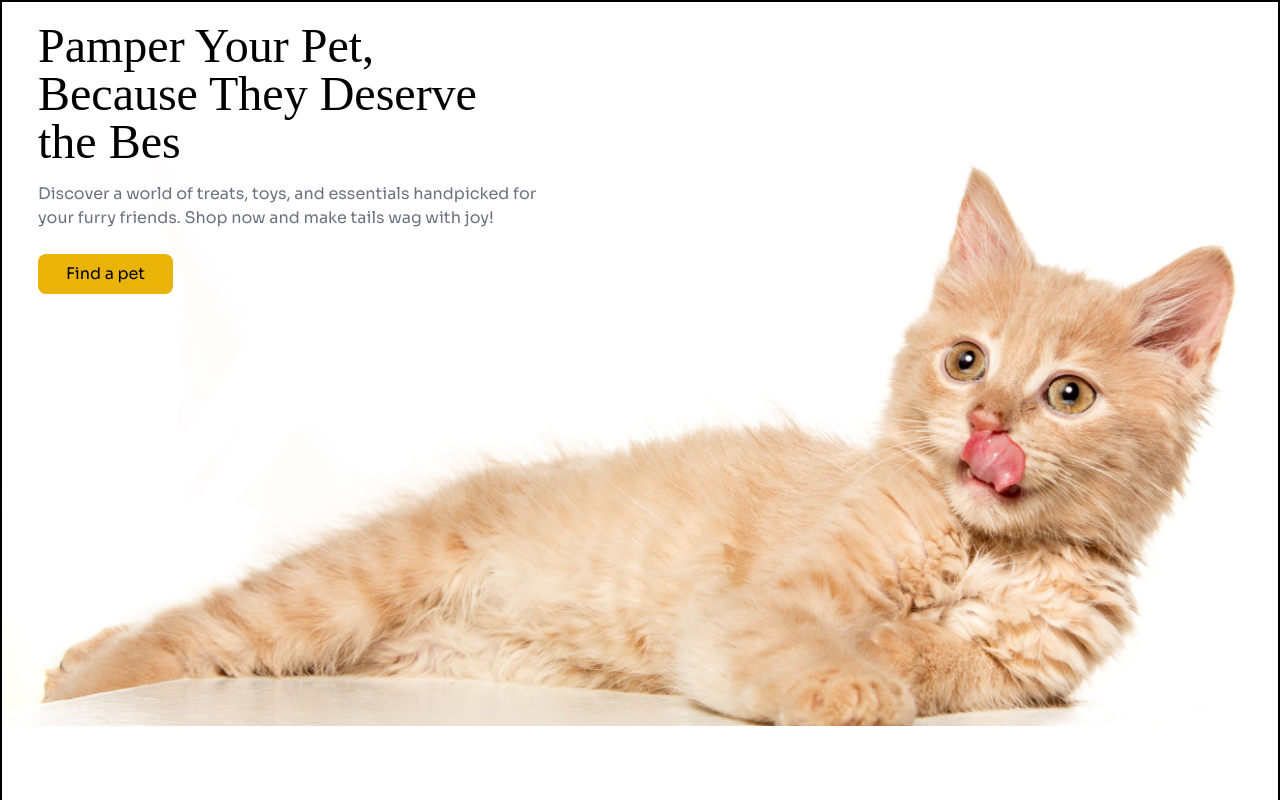
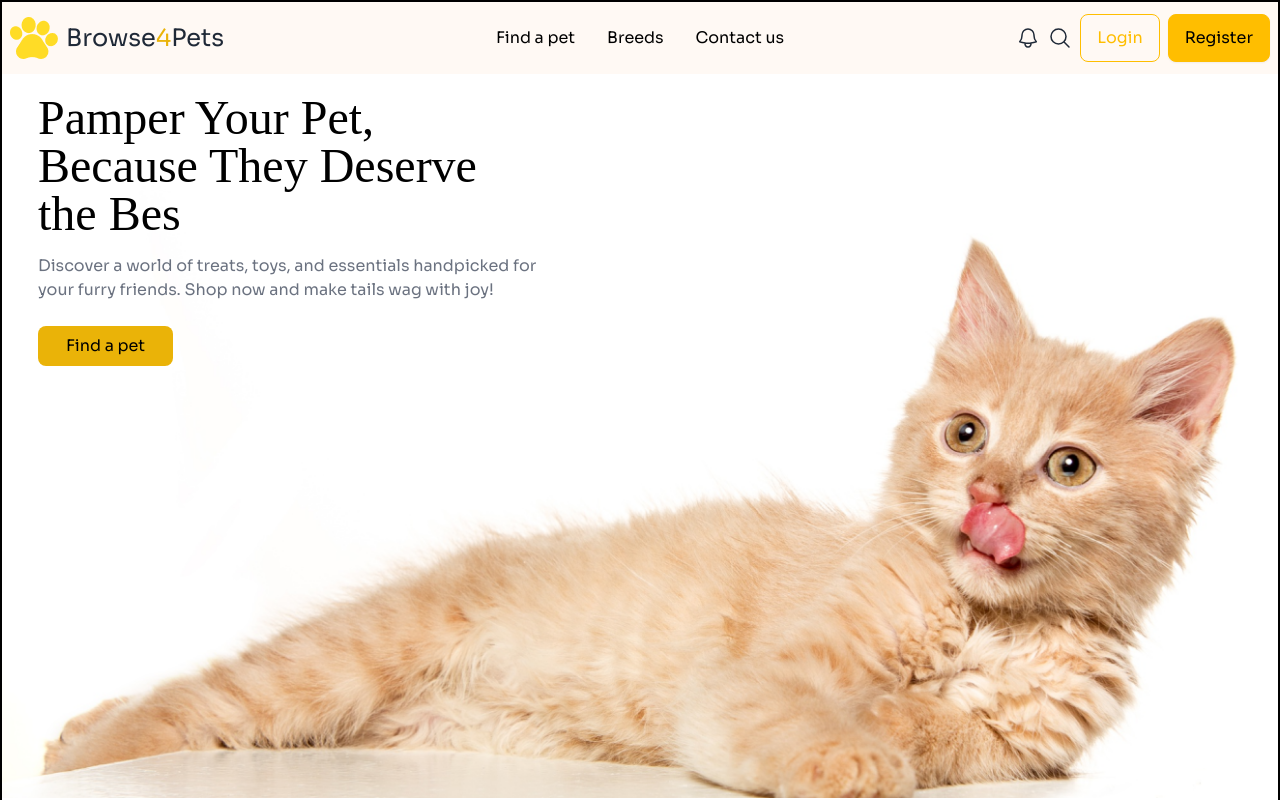
Before and after one commit to MASUDMIAHCS/assignment-3, a plain HTML site: page index.html in a window 1280 px wide. Shown: the top 800 px of the page. Drawn offline with nearby package versions, Linux system fonts and the light colour scheme; a web font is replaced by a local one.

Commit message:
the forth portion of my assignment

```diff
--- a/index.html
+++ b/index.html
@@ -24,6 +24,57 @@
 </head>
 <body>
     <main class="max-w-screen-xl mx-auto border-2 border-black">
+            <nav>
+                <div class="lg:hidden flex justify-between bg-[#FFF9F4] border-b-2 border-gray-300">
+                    <img src="c1-assets/logo-header.png" alt="">
+                    <div class="dropdown">
+                        <div tabindex="0" role="button" class="btn btn-ghost">
+                          <svg
+                            xmlns="http://www.w3.org/2000/svg"
+                            class="h-5 w-5"
+                            fill="none"
+                            viewBox="0 0 24 24"
+                            stroke="currentColor">
+                            <path
+                              stroke-linecap="round"
+                              stroke-linejoin="round"
+                              stroke-width="2"
+                              d="M4 6h16M4 12h8m-8 6h16" />
+                          </svg>
+                        </div>
+                      </div>
+                  </div>
+                <section class="lg:block hidden">
+                <div class="navbar bg-base-100 bg-[#FFF9F4]">
+                    <div class="navbar-start">
+                      <div class="flex items-center gap-2">
+                        <img src="c1-assets/logo-header.png" alt="">
+                      <h3 class="font-normal text-2xl sora-font">
+                        Browse<span class="text-yellow-500">4</span>Pets
+                      </h3>
+                      </div>
+                    </div>
+                    <div class="navbar-center flex">
+                      <ul class="menu menu-horizontal px-1">
+                        <li><a class="text-base font-normal text-black sora-font">Find a pet</a></li>
+                        <li><a class="text-base font-normal text-black sora-font">Breeds</a></li>
+                        <li><a class="text-base font-normal text-black sora-font">Contact us</a></li>
+                      </ul>
+                    </div>
+                    <div class="navbar-end space-x-2">
+                        <svg xmlns="http://www.w3.org/2000/svg" fill="none" viewBox="0 0 24 24" stroke-width="1.5" stroke="currentColor" class="size-6 lg:block hidden">
+                            <path stroke-linecap="round" stroke-linejoin="round" d="M14.857 17.082a23.848 23.848 0 0 0 5.454-1.31A8.967 8.967 0 0 1 18 9.75V9A6 6 0 0 0 6 9v.75a8.967 8.967 0 0 1-2.312 6.022c1.733.64 3.56 1.085 5.455 1.31m5.714 0a24.255 24.255 0 0 1-5.714 0m5.714 0a3 3 0 1 1-5.714 0" />
+                          </svg>
+
+                        <svg xmlns="http://www.w3.org/2000/svg" fill="none" viewBox="0 0 24 24" stroke-width="1.5" stroke="currentColor" class="size-6">
+                            <path stroke-linecap="round" stroke-linejoin="round" d="m21 21-5.197-5.197m0 0A7.5 7.5 0 1 0 5.196 5.196a7.5 7.5 0 0 0 10.607 10.607Z" />
+                          </svg>
+                        <button class="btn btn-outline btn-warning capitalize text-base font-normal sora-font">login</button>
+                        <button class="btn btn-warning capitalize text-base font-normal sora-font">register</button>
+                    </div>
+                  </div>
+                </section>
+            </nav>
         <header>
            <div class="lg:relative">
             <div class="mx-4 lg:z-10 lg:p-5 pt-8">
```
